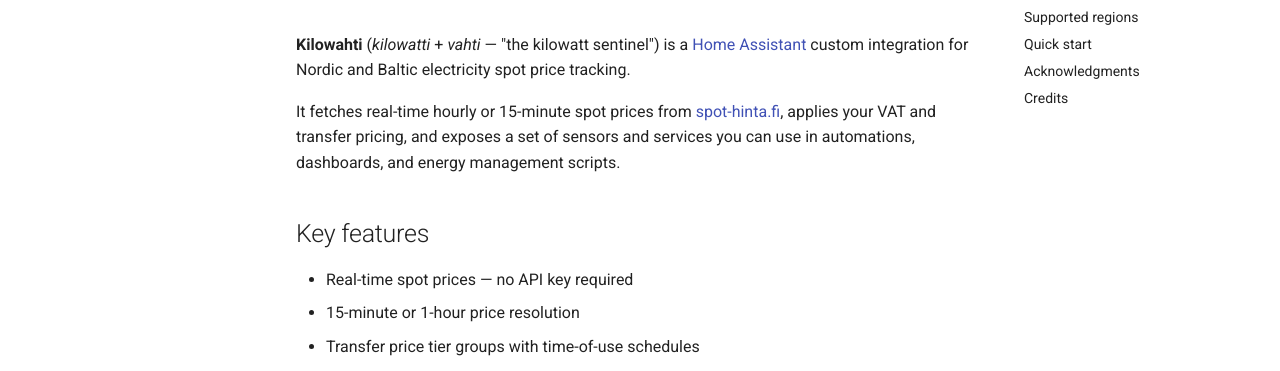
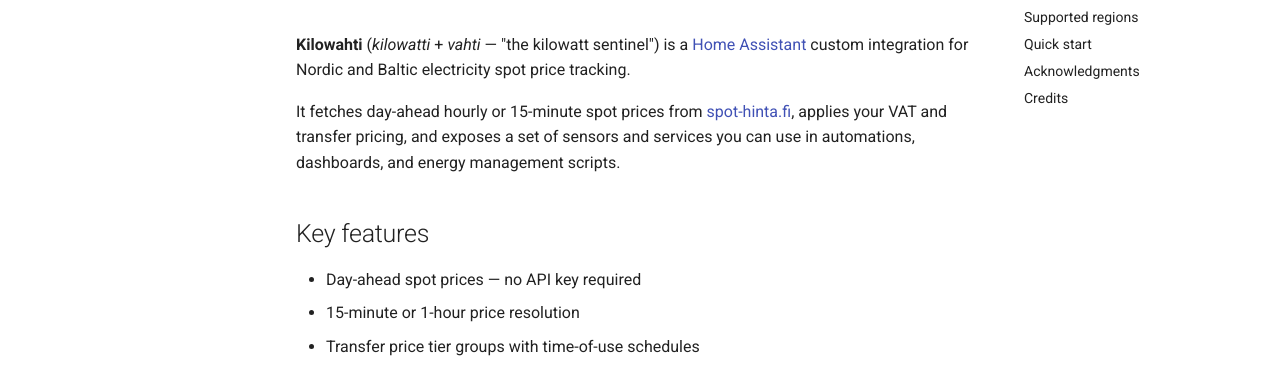
Before and after one commit to Kilowahti/kilowahti-docs, an MkDocs documentation site: the page built from docs/index.md, in a window 1280 px wide and 900 px high. Shown: the part 196-567 px from the top of the window. Built offline with MkDocs 1.6.1 and Material for MkDocs 9.7.7, drawn with Linux system fonts in a browser that asks for light colours; comment, search, counter and statistics services are not loaded.

Commit message:
Replace 'real-time' with 'day-ahead' for accurate price fetch description

```diff
--- a/docs/index.md
+++ b/docs/index.md
@@ -2,11 +2,11 @@
 
 **Kilowahti** (*kilowatti* + *vahti* — "the kilowatt sentinel") is a [Home Assistant](https://www.home-assistant.io) custom integration for Nordic and Baltic electricity spot price tracking.
 
-It fetches real-time hourly or 15-minute spot prices from [spot-hinta.fi](https://spot-hinta.fi), applies your VAT and transfer pricing, and exposes a set of sensors and services you can use in automations, dashboards, and energy management scripts.
+It fetches day-ahead hourly or 15-minute spot prices from [spot-hinta.fi](https://spot-hinta.fi), applies your VAT and transfer pricing, and exposes a set of sensors and services you can use in automations, dashboards, and energy management scripts.
 
 ## Key features
 
-- Real-time spot prices — no API key required
+- Day-ahead spot prices — no API key required
 - 15-minute or 1-hour price resolution
 - Transfer price tier groups with time-of-use schedules
 - Fixed-price contract period management
```
